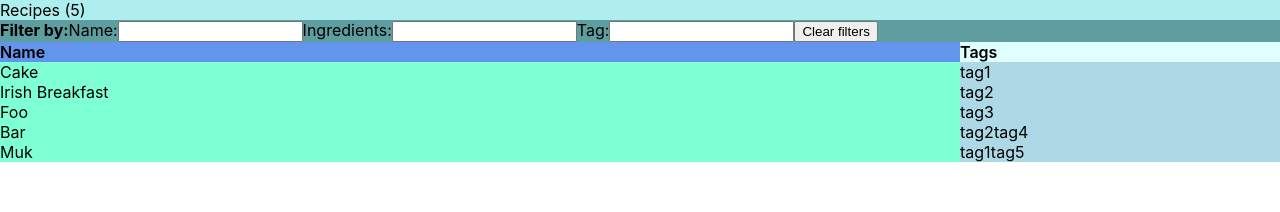
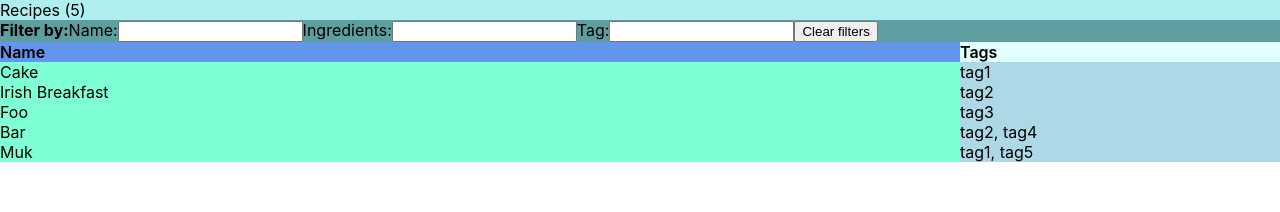
Before and after one commit to folkforms/recipes-react-app, a React (Create React App) app: page / in a window 1280 px wide. Shown: the top 212 px of the page. Built offline with nearby package versions, Linux system fonts and the light colour scheme.

Commit message:
Fix tag display

```diff
--- a/src/components/ListRow.js
+++ b/src/components/ListRow.js
@@ -7,7 +7,7 @@ const ListRow = props => {
         {props.recipe.name}
       </div>
       <div className="list-row-tags">
-        {props.recipe.metaData.tags}
+        {props.recipe.metaData.tags.join(", ")}
       </div>
     </div>
   );
```
